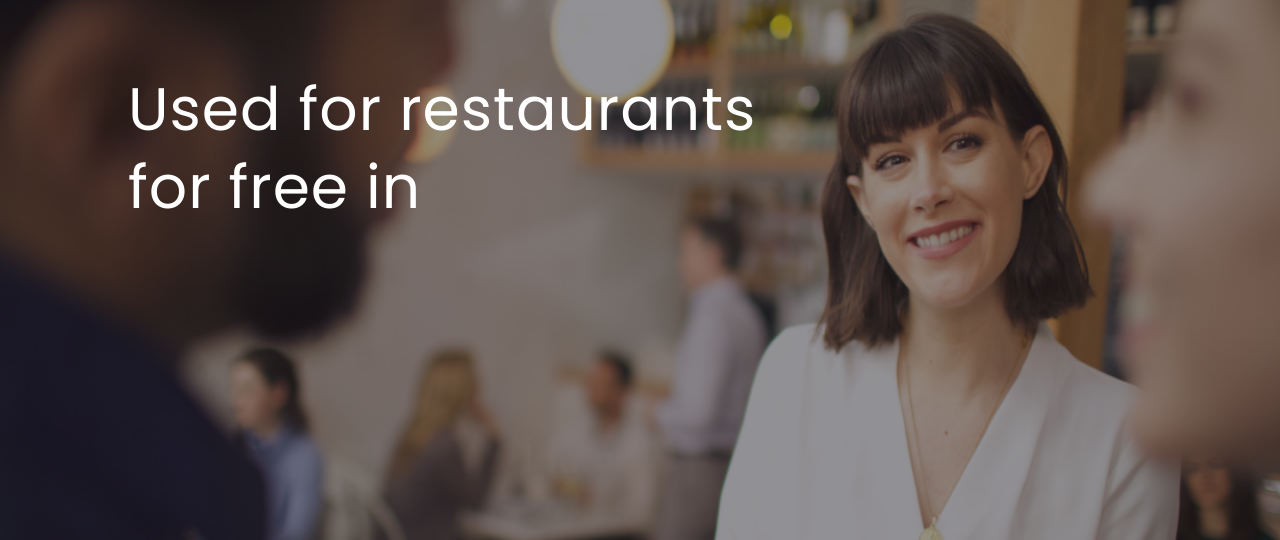
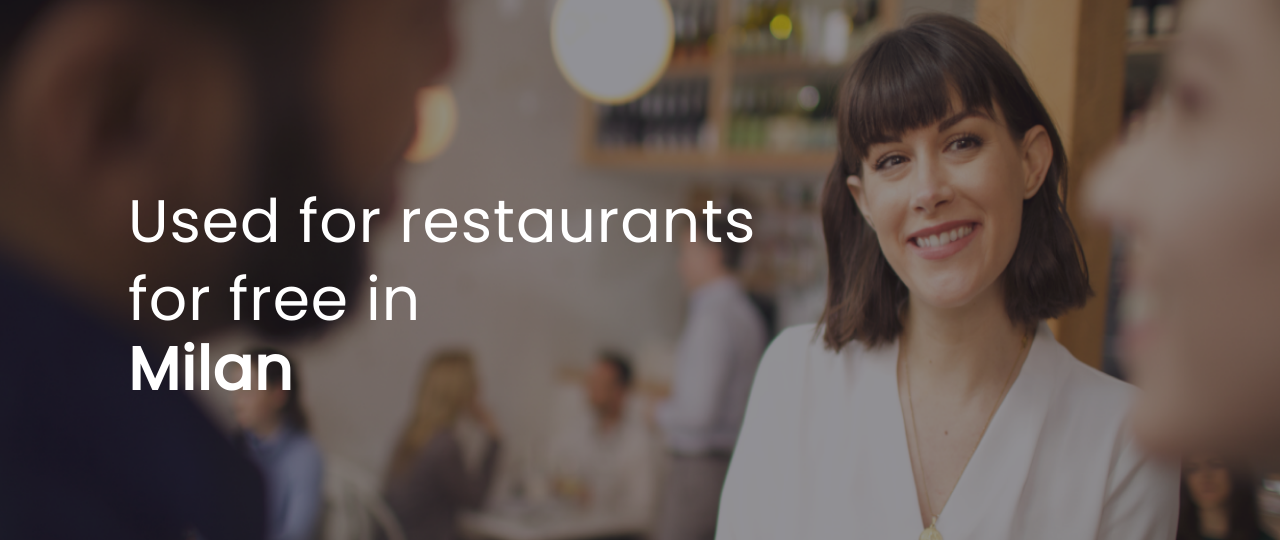
Before and after one commit to MartinKamenov/carbonara, a React (Create React App) app: page /home in a window 1280 px wide. Shown: the part 134-674 px from the top of the page. Built offline with nearby package versions, Linux system fonts and the light colour scheme.

Commit message:
Add list animator ecomponent

```diff
--- a/src/components/common/home-page-main/HomePageMain.scss
+++ b/src/components/common/home-page-main/HomePageMain.scss
@@ -3,6 +3,7 @@
     height: 100vh;
     display: flex;
     flex-direction: column;
+    font-family: var(--poppins);
 
     .main-image {
         width: 100%;
@@ -13,14 +14,13 @@
 
     .content {
         margin-left: 10%;
-        margin-top: 10%;
+        margin-top: 30vh;
         h1 {
             color: white;
             font-size: 60px;
             line-height: 70px;
 
             letter-spacing: 1px;
-            font-family: var(--poppins);
             font-style: normal;
             font-weight: normal;
         }
--- a/src/components/common/home-page-main/HomePageMain.tsx
+++ b/src/components/common/home-page-main/HomePageMain.tsx
@@ -1,13 +1,16 @@
 import React from 'react';
+import { ListAnimator } from '..';
+import { useAppSelector } from '../../../types/hooks';
 import './HomePageMain.scss';
 
 const HomePageMain: React.FC = () => {
+    const {cities} = useAppSelector(globalState => globalState.countrySelect);
     return (
         <div className='home-page-main-container'>
             <img alt='home-page-main' src='/assets/wallpaper.png' className='main-image'/>
             <div className='content'>
                 <h1>Used for restaurants</h1>
-                <h1>for free in</h1>
+                <h1>for free in <ListAnimator values={cities}/></h1>
             </div>
         </div>
     );
--- a/src/components/common/index.tsx
+++ b/src/components/common/index.tsx
@@ -1 +1,2 @@
 export {default as CountrySelect} from './country-select';
+export {default as ListAnimator} from './list-animator';
--- /dev/null
+++ b/src/components/common/list-animator/ListAnimator.scss
@@ -0,0 +1,71 @@
+.animation-container {
+    position: absolute;
+
+    .firstValue {
+        font-weight: bold !important;
+    }
+
+    .secondValue {
+        font-weight: bold !important;
+    }
+}
+
+.animation-container.notanimating {
+    .firstValue {
+        opacity: 1;
+    }
+
+    .secondValue {
+        opacity: 0;
+    }
+}
+
+.animation-container.animating {
+    animation: goup 3s linear forwards;
+
+    .firstValue {
+        opacity: 1;
+        animation: fadeout 3s linear forwards;
+    }
+
+    .secondValue {
+        opacity: 0;
+        animation: fadein 3s linear forwards;
+    }
+}
+
+@keyframes fadein {
+    0% {
+        opacity: 0;
+    }
+    15% {
+        opacity: 1;
+    }
+    100% {
+        opacity: 1;
+    }
+}
+
+@keyframes fadeout {
+    0% {
+        opacity: 1;
+    }
+    15% {
+        opacity: 0;
+    }
+    100% {
+        opacity: 0;
+    }
+}
+
+@keyframes goup {
+    0% {
+        transform: translateY(0%)
+    }
+    15% {
+        transform: translateY(-50%)
+    }
+    100% {
+        transform: translateY(-50%)
+    }
+}
--- /dev/null
+++ b/src/components/common/list-animator/ListAnimator.tsx
@@ -0,0 +1,52 @@
+import React, { useEffect, useRef } from 'react';
+import './ListAnimator.scss';
+
+export type ListAnimatorProps = {
+    values: string[];
+}
+
+const ListAnimator: React.FC<ListAnimatorProps> = ({
+    values
+}) => {
+    const containerRef = useRef<HTMLDivElement>(null);
+    const firstValueRef = useRef<HTMLHeadingElement>(null);
+    const secondValueRef = useRef<HTMLHeadingElement>(null);
+
+    useEffect(() => {
+        let iteration = 0;
+        removeAnimations(iteration);
+
+        const interval = setInterval(() => {
+            if(containerRef.current) {
+                containerRef.current.className += 'animation-container animating';
+            }
+
+            setTimeout(() => {
+                removeAnimations(iteration);
+            }, 1000);
+            iteration++;
+        }, 3000);
+
+        return () => {
+            clearInterval(interval);
+        }
+    }, [values]);
+
+    const removeAnimations = (iteration: number) => {
+        if(containerRef.current && firstValueRef.current && secondValueRef.current) {
+            debugger;
+            firstValueRef.current.innerHTML = values[iteration % values.length];
+            secondValueRef.current.innerHTML = values[(iteration + 1) % values.length];
+            containerRef.current.className = 'animation-container notanimating';
+        }
+    }
+
+    return (
+        <div className='animation-container notanimating' ref={containerRef}>
+            <h1 className='firstValue' ref={firstValueRef}></h1>
+            <h1 className='secondValue' ref={secondValueRef}></h1>
+        </div>
+    );
+}
+
+export default ListAnimator;
--- /dev/null
+++ b/src/components/common/list-animator/index.ts
@@ -0,0 +1 @@
+export {default} from './ListAnimator';
--- a/src/config/colors.ts
+++ b/src/config/colors.ts
@@ -1,7 +1,9 @@
-export default {
+const colors = {
     'BRIGHT_YELLOW': '#F1AF00',
     'DARK_YELLOW': '#F1AF00',
     'DARK_FONT': '#23262D',
     'GRAY_FONT': '#504F57',
     'WHITE': '#ffffff'
 };
+
+export default colors;
```
